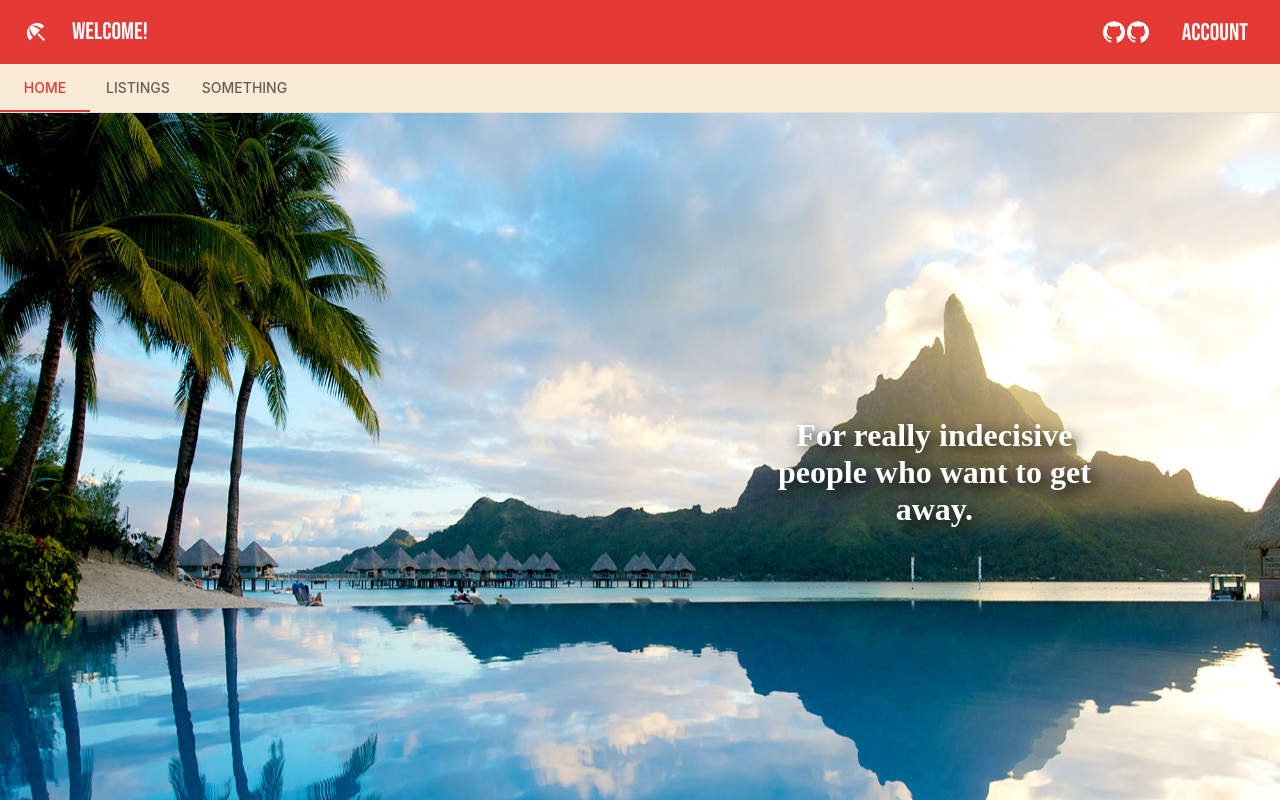
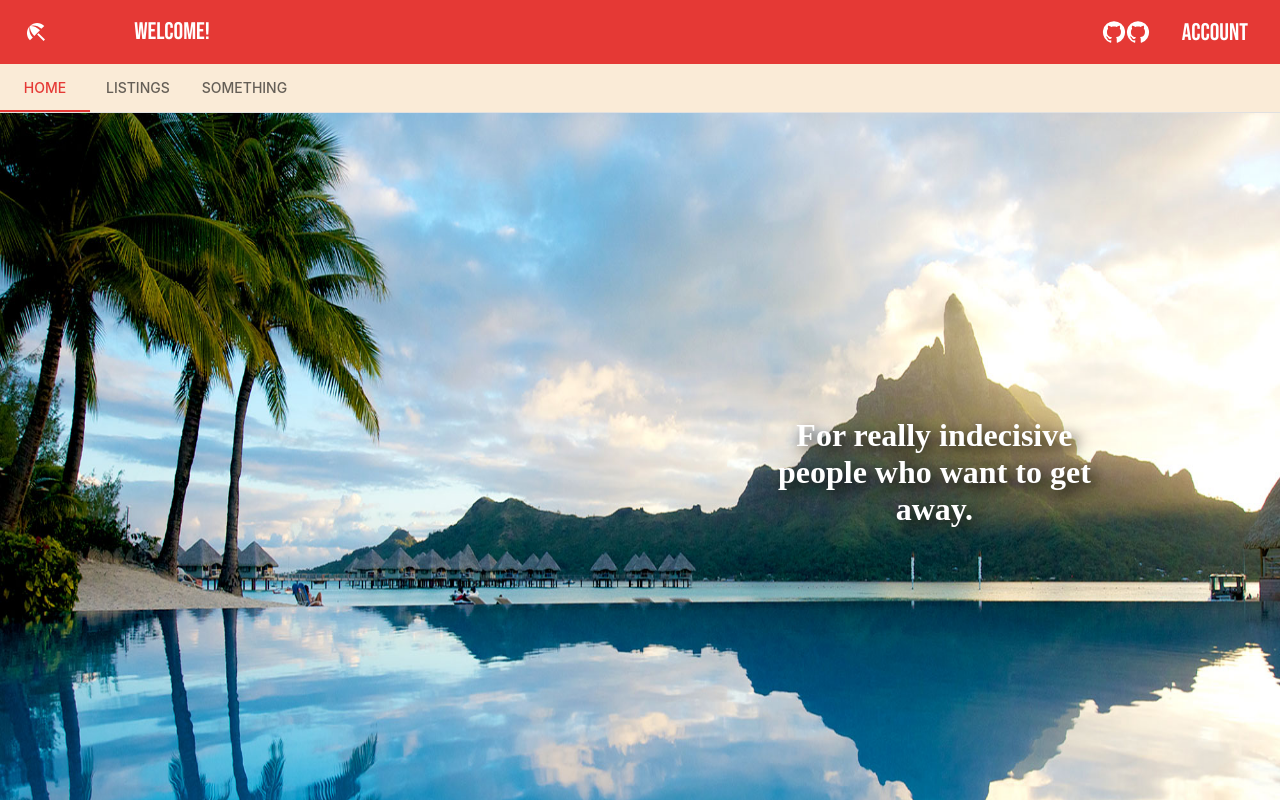
Before and after one commit to mChung89/phase-3-proj-fe, a React (Create React App) app: page / in a window 1280 px wide. Shown: the top 800 px of the page. Built offline with nearby package versions, Linux system fonts and the light colour scheme; no server answers; a web font is replaced by a local one.

Commit message:
haha just joking

```diff
--- a/src/NavBar.js
+++ b/src/NavBar.js
@@ -45,7 +45,7 @@ function NavBar({ currentUser, setCurrentUser }) {
           <BeachAccessIcon />
         <Typography
               variant="h5"
-              sx={{ pl:3, mr: 2, fontFamily:'Bebas Neue, cursive'}}
+              sx={{ pl:3, mr: 2, minWidth: 200, fontFamily:'Bebas Neue, cursive'}}
             >
               {" "}
               {currentUser.user_type === "Guest" ? "  Welcome!" : `  Welcome ${currentUser.name}`}
```
